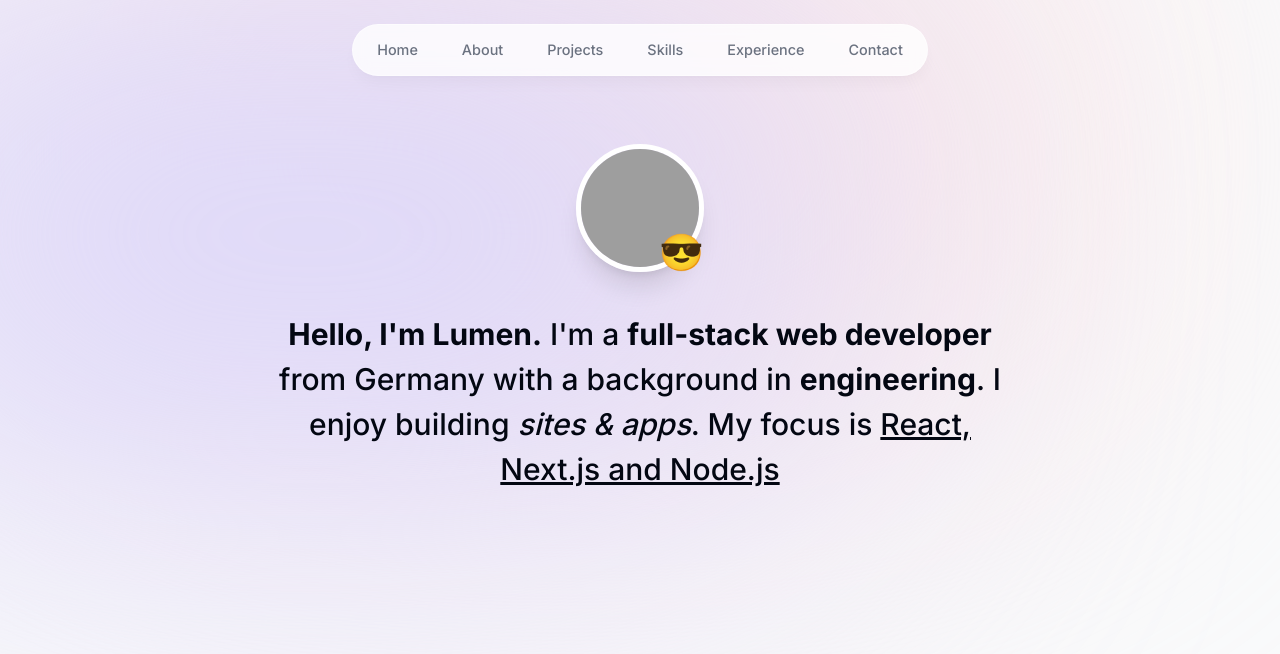
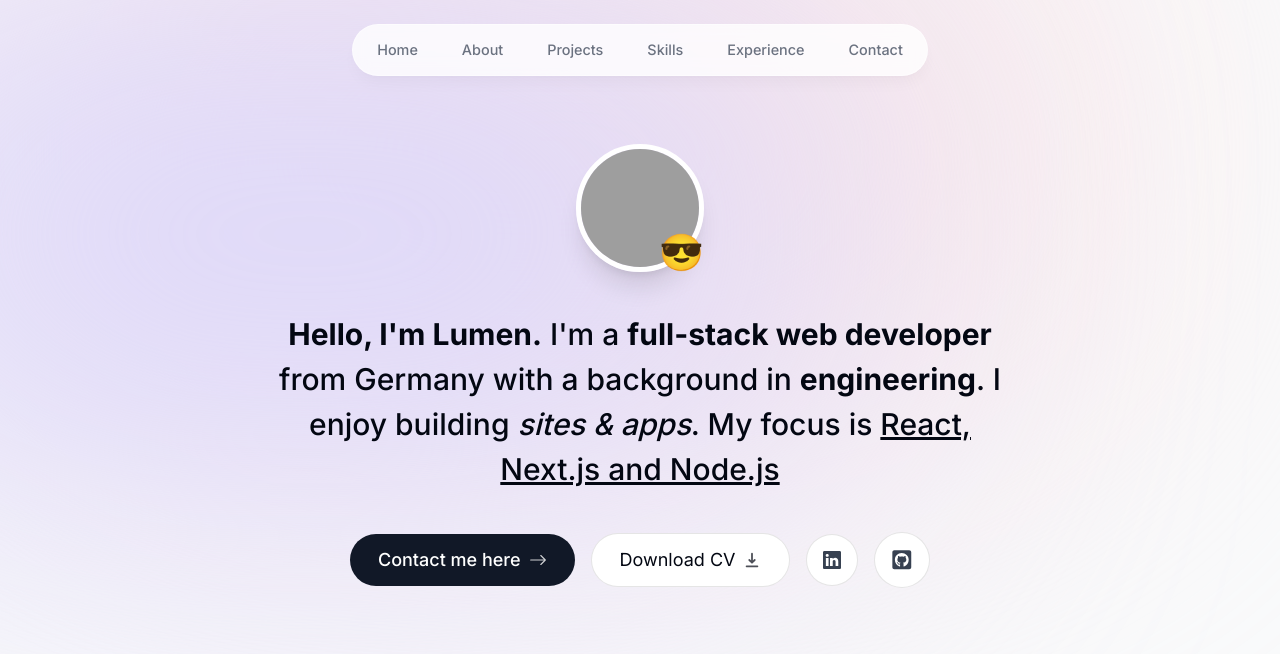
Before and after one commit to Schlumen/portfolio, a Next.js app: page / in a window 1280 px wide. Shown: the top 654 px of the page. Built offline with nearby package versions, Linux system fonts and the light colour scheme; grey boxes are pictures that could not be loaded.

Commit message:
Finish intro section

```diff
--- a/components/intro.tsx
+++ b/components/intro.tsx
@@ -3,6 +3,10 @@
 import Image from "next/image";
 import React from "react";
 import { motion } from "framer-motion";
+import Link from "next/link";
+import { BsArrowRight, BsLinkedin } from "react-icons/bs";
+import { HiDownload } from "react-icons/hi";
+import { FaGithubSquare } from "react-icons/fa";
 
 export default function Intro() {
   return (
@@ -52,6 +56,41 @@
         enjoy building <span className="italic">sites & apps</span>. My focus is{" "}
         <span className="underline">React, Next.js and Node.js</span>
       </motion.p>
+
+      <motion.div
+        className="flex flex-col sm:flex-row items-center justify-center gap-4 px-4 text-lg"
+        initial={{ opacity: 0, y: 100 }}
+        animate={{ opacity: 1, y: 0 }}
+        transition={{ delay: 0.1 }}>
+        <Link
+          href="#contact"
+          className="group bg-gray-900 text-white px-7 py-3 flex items-center gap-2 rounded-full font-medium outline-none focus:scale-110 hover:scale-110 hover:bg-gray-950 active:scale-105 transition">
+          Contact me here
+          <BsArrowRight className="opacity-80 group-hover:translate-x-1 transition" />
+        </Link>
+
+        <a
+          className="group bg-white px-7 py-3 flex items-center gap-2 rounded-full outline-none focus:scale-110 hover:scale-110  active:scale-105 transition cursor-pointer border border-black/10"
+          href="/Lumen_CV.pdf"
+          download>
+          Download CV{" "}
+          <HiDownload className="opacity-70 group-hover:translate-y-1 transition" />
+        </a>
+
+        <a
+          className="bg-white p-4 text-gray-700 flex items-center gap-2 rounded-full focus:scale-[1.15] hover:scale-[1.15] hover:text-gray-950 active:scale-105 transition cursor-pointer border border-black/10"
+          href="https://www.linkedin.com/in/l-haendler/"
+          target="_blank">
+          <BsLinkedin />
+        </a>
+
+        <a
+          className="bg-white p-4 text-gray-700 flex items-center gap-2 text-[1.35rem] rounded-full focus:scale-[1.15] hover:scale-[1.15] hover:text-gray-950 active:scale-105 transition cursor-pointer border border-black/10"
+          href="https://github.com/Schlumen"
+          target="_blank">
+          <FaGithubSquare />
+        </a>
+      </motion.div>
     </section>
   );
 }
```
Also changed, not shown: 1 other file (tests, documents, lock files or other folders).
